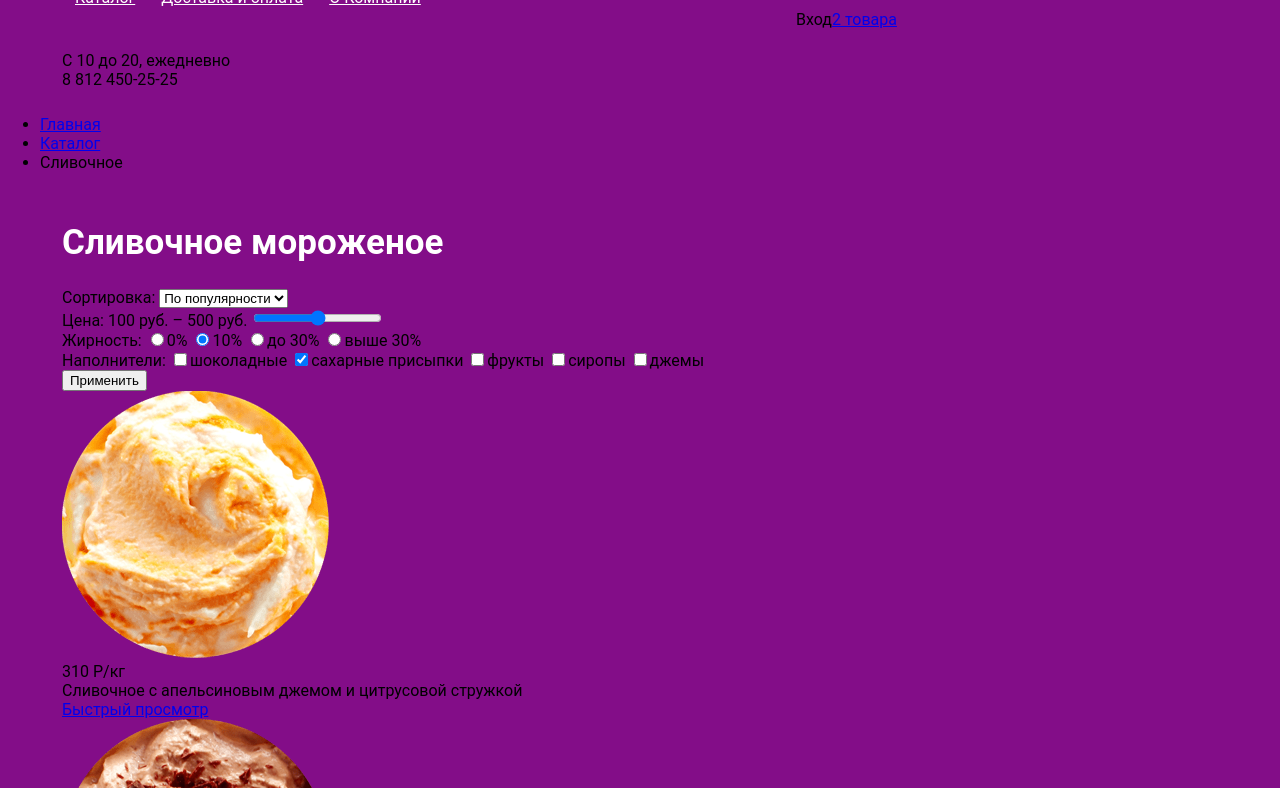
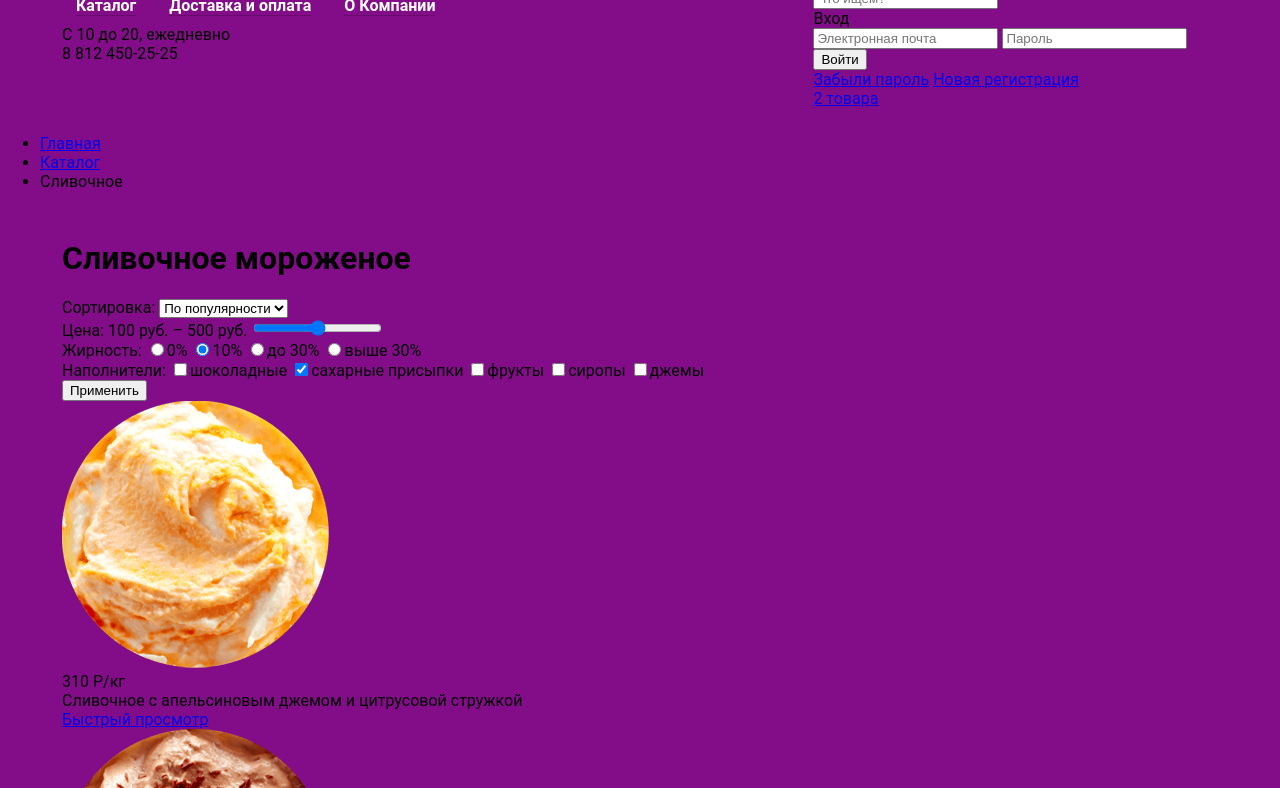
Before and after one commit to cooltolia/202119-gllacy, a plain HTML site: page catalog.html in a window 1280 px wide. Shown: the part 506-1294 px from the top of the page. Drawn offline with Linux system fonts and the light colour scheme.

Commit message:
new start

```diff
--- a/css/style.css
+++ b/css/style.css
@@ -15,21 +15,27 @@ header {
 }
 
 .container {
-  width: 1156px;
+  max-width: 1156px;
   min-width: 856px;
   padding: 10px 22px;
   margin: 0 auto
 }
 
+.container::after {
+  content: '';
+  display: table;
+  clear: both;
+}
+
 .main-menu {
-  display: inline-flex;
-  flex-flow: row wrap;
-  justify-content: flex-start;
-  align-items: center;
-  vertical-align: top;
+  float: left;
+  width: 65%;
+  font-size: 0;
+}
 
-  width: 700px;
-  margin-right: 30px;
+.main-menu > * {
+  display: inline-block;
+  vertical-align: middle;
 }
 
 .main-menu .logo {
@@ -40,64 +46,92 @@ header {
 
 .logo img {
   width: 100%;
+  border: none;
 }
 
 .menu-list {
   list-style: none;
   padding: 0;
   margin: 0;
-  display: flex;
-  flex-flow: row nowrap;
+}
+
+.menu-item {
+  display: inline-block;
+  position: relative;
+  margin-right: 5px;
 }
 
 .menu-item a {
-  padding: 9px 13px 10px;
+  font-size: 16px;
+  font-weight: 700;
+  line-height: 18px;
   color: #fff;
+
+  display: block;
+  position: relative;
+  padding: 9px 14px 10px;
+  border-radius: 18px;
+  background-color: transparent;
+  text-decoration: none;
+}
+
+.menu-item a::after {
+  content: '';
+  position: absolute;
+  display: block;
+  height: 1px;
+  left: 14px;
+  right: 14px;
+  background-color: rgba(0, 0, 0, 0.2);
+}
+
+.menu-item a.active {
+  background-color: #d07058;
 }
 
 .menu-item a:hover {
+  color: #333;
+  background-color: #f7f6f3;
   text-decoration: none;
-  color: #000;
-  background-color: #fff;
-  border-radius: 15px;
 }
 
-
-.user-block {
-  display: inline-flex;
-  flex-flow: row wrap;
-  justify-content: flex-end;
-  align-items: center;
-  vertical-align: top;
-
-  height: 63px;
-  text-align: center;
-}
-
-.search-box {
+.menu-item a:hover::after,
+.menu-item a.active::after {
   display: none;
 }
 
-.login-box {
-  display: none;
+.menu-item a:active {
+  box-shadow: inset 0 1px 2px #000;
 }
 
-h1 {
-  font-size: 1.5em;
-  font-weight: 500;
-  line-height: 1.875em;
-  color: #323232;
-  margin: 0;
+.dropdown {
+  position: absolute;
+  background-color: rgba(0, 0, 0, 0);
 }
 
-h1.catalog-title {
-  font-size: 2.1875em;
-  font-weight: 700;
-  line-height: 2.5625em;
-  color: white;
+.catalog-menu {
+  display: none;
+  padding: 0;
+  margin: 0;
+  margin-top: 10px;
+  width: 143px;
+
+  list-style: none;
+  background-color: #f8f7f4;
+  border-radius: 4px 5px 5px 4px;
+  box-shadow: 0 20px 20px rgba(0, 0, 0, 0.4);
 }
 
-.menu-list .catalog-menu {
-  display: none;
-  color: #772f2f;
+.catalog:hover .catalog-menu {
+  display: block;
 }
+
+.catalog-item:first-child {
+  padding: 14px 21px;
+  border-bottom: 1px solid rgba(0, 0, 0, 0.2);
+}
+
+.user-block {
+  float: right;
+  width: 35%;
+}
--- a/index.html
+++ b/index.html
@@ -4,6 +4,7 @@
 <head>
   <meta charset="utf-8">
   <title>HTML Academy: Глейси</title>
+  <link href="https://fonts.googleapis.com/css?family=Roboto:400,700&subset=cyrillic" rel="stylesheet">
   <link rel="stylesheet" href="css/style.css">
 </head>
 
@@ -13,10 +14,11 @@
     <div class="container">
       <nav class="main-menu">
         <div class="logo">
-          <img src="img/logo.svg" alt="Лого" class="logo-image" width="163" height="63">
+          <img src="img/logo.svg" alt="Лого" class="logo-image" width="153" height="63">
         </div>
         <ul class="menu-list">
-          <li class="menu-item"><a href="catalog.html" class="menu-link catalog">Каталог</a>
+          <li class="menu-item catalog"><a href="catalog.html" class="menu-link">Каталог</a>
+            <div class="dropdown">
               <ul class="catalog-menu">
                 <li class="catalog-item"><a href="#" class="catalog-link">Новинки</a></li>
                 <li class="catalog-item"><a href="#" class="catalog-link">Сливочное</a></li>
@@ -24,8 +26,9 @@
                 <li class="catalog-item"><a href="#" class="catalog-link">Фрутовый лед</a></li>
                 <li class="catalog-item"><a href="#" class="catalog-link">Мелорин</a></li>
               </ul>
+            </div>
           </li>
-          <li class="menu-item"><a href="#" class="menu-link">Доставка и оплата</a></li>
+          <li class="menu-item"><a href="#" class="menu-link active">Доставка и оплата</a></li>
           <li class="menu-item"><a href="#" class="menu-link">О Компании</a></li>
         </ul>
       </nav>
@@ -219,4 +222,3 @@
 </body>
 
 </html>
-.sorting>span.title{Сортировка:}>input
```
Lines whose indentation alone changed are shown as unchanged.
